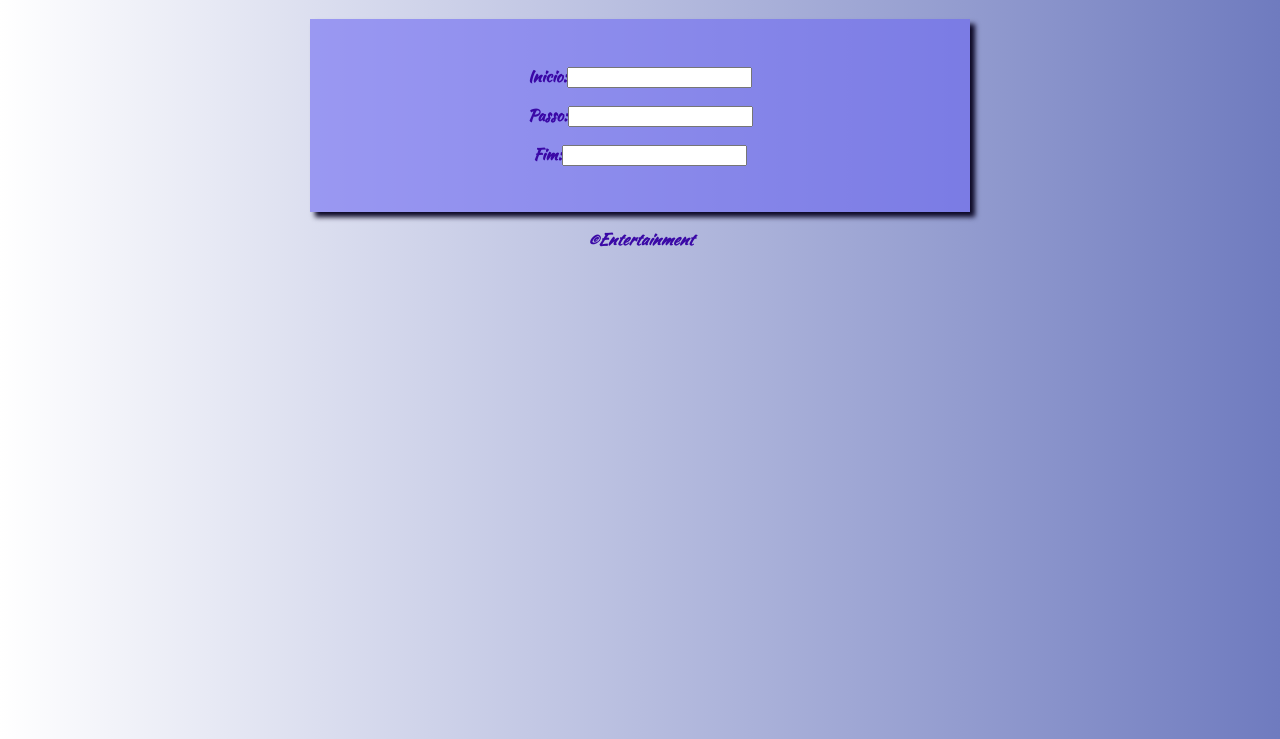
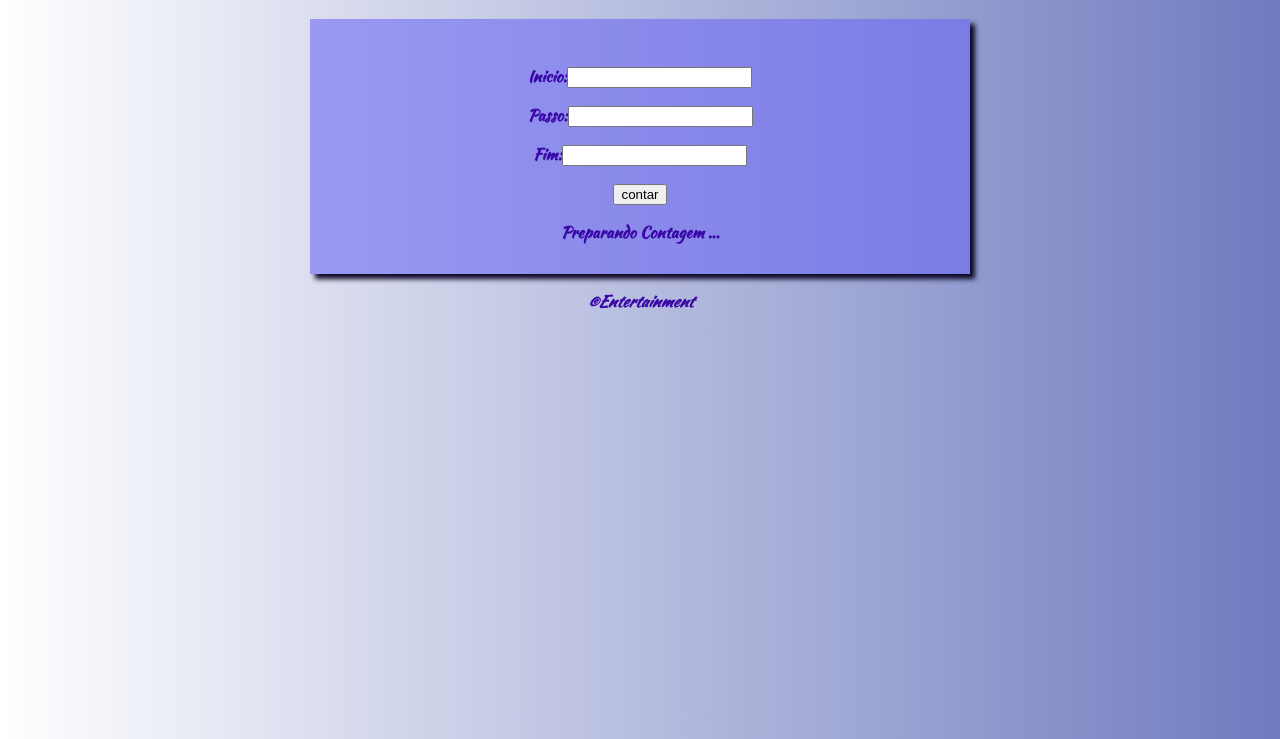
Before and after one commit to dudunfl/Contador-de-emojis, a plain HTML site: page index.html in a window 1280 px wide. Shown: the part 61-800 px from the top of the page. Drawn offline with Linux system fonts and the light colour scheme.

Commit message:
add-to-commit

```diff
--- a/index.html
+++ b/index.html
@@ -18,10 +18,18 @@
         </header>
 
         <section>
-            <div>
+            <div id="res">
                 <p>Inicio:<input type="number" name="inicio" id="txti"></p>
                 <p>Passo:<input type="number" name="fim" id="txtp"></p>
                 <p>Fim:<input type="number" name="passo" id="txtf"></p>
+
+                <p><input type="button" value="contar" onclick="contar()"></p>
+
+            </div>
+
+            <div id="dados">
+
+                Preparando Contagem ...
 
             </div>
 
--- a/myscript.js
+++ b/myscript.js
@@ -0,0 +1,34 @@
+function contar() {
+    let ini = document.getElementById('txti')
+    let fim = document.getElementById('txtf')
+    let passo = document.getElementById('txtp')
+    let res = document.getElementById('res')
+
+    if (ini.value.length == 0 || fim.value.length == 0 || passo.value.length == 0)
+        window.alert('[ERRO]Faltam Dados!')
+    else {
+        res.innerHTML = 'contando: <br>'
+        let i = Number(ini.value)
+        let f = Number(fim.value)
+        let p = Number(passo.value)
+
+        if (p <= 0) {
+            window.alert('[PASSO INVÁLIDO] Considerando passo 1')
+            p = 1
+        }
+        if (i < f) {
+            //contagem crescente
+            for (let c = i; c <= f; c += p) {
+                res.innerHTML += `${c} \u{1F916}`
+            }
+        } else {
+            //Contagem regressiva
+            for (let c = i; c >= f; c -= p) {
+                res.innerHTML += `${c} \u{1F47E}`
+            }
+        }
+
+        res.innerHTML += `\u{1F3C1}`
+    }
+
+}
```
